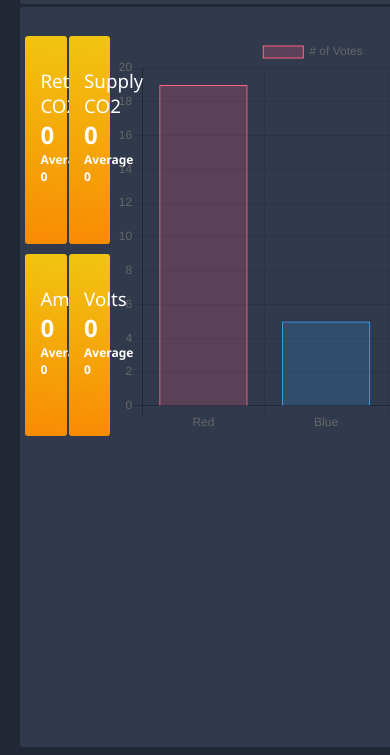
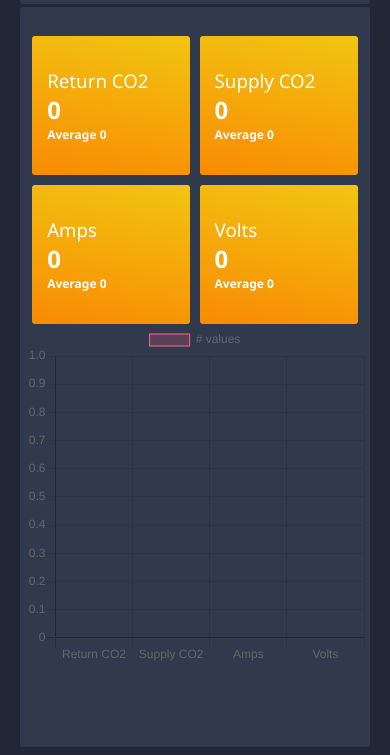
Before and after one commit to abhion/randommqttdash, a plain HTML site: page index.html in a window 390 px wide. Shown: the part 89-844 px from the top of the page. Drawn offline with nearby package versions, Linux system fonts and the light colour scheme.

Commit message:
mobile view

```diff
--- a/app.js
+++ b/app.js
@@ -11,17 +11,17 @@ const avgVolt = document.querySelector('#avgVolt');
 var ctx = document.getElementById('myChart');
 var ctx = document.getElementById('myChart').getContext('2d');
 
-let returnCarbonArray = [], supplyCarbArray = [], ampArray = [], voltArray = [];
+let returnCarbonArray = [], supplyCarbArray = [], ampArray = [], voltArray = [], averageArray = [];
 
 
 
 new Chart(ctx, {
     type: 'bar',
     data: {
-        labels: ['Red', 'Blue', 'Yellow'],
+        labels: ['Return CO2', 'Supply CO2', 'Amps', 'Volts'],
         datasets: [{
-            label: '# of Votes',
-            data: [{x:12, y: 19}, {x:3, y:5}, {x:2, y:3}],
+            label: '# values',
+            data: [],
             backgroundColor: [
                 'rgba(255, 99, 132, 0.2)',
                 'rgba(54, 162, 235, 0.2)',
@@ -66,7 +66,7 @@ function onConnectionLost(responseObject) {
     }
 }
 function onMessageArrived(message) {
-    debugger
+
     let messageArrived = null;
     if (message) {
         messageArrived = JSON.parse(JSON.stringify(message));
@@ -104,6 +104,7 @@ function refreshValues(){
     if(returnCarbonArray.length){
         retCarbVal.innerText = (+returnCarbonArray[returnCarbonArray.length - 1]).toFixed(2);
         avgRetCarb.innerText = calculateAverage(returnCarbonArray);
+        averageArray[0] =  calculateAverage(returnCarbonArray);
     }
     else{
         retCarbVal.innerText = 0;
@@ -113,6 +114,7 @@ function refreshValues(){
     if(voltArray.length){
         voltVal.innerText = (+voltArray[voltArray.length - 1]).toFixed(2);
         avgVolt.innerText = calculateAverage(voltArray);
+        averageArray[1] =  calculateAverage(voltArray);
     }
     else{
         voltVal.innerText = 0;
@@ -122,6 +124,8 @@ function refreshValues(){
     if(supplyCarbArray.length){
         supCarbVal.innerText = (+supplyCarbArray[supplyCarbArray.length - 1]).toFixed(2);
     avgSupCarb.innerText = calculateAverage(supplyCarbArray);
+    averageArray[2] =  calculateAverage(supplyCarbArray);
+
     }
     else{
         supCarbVal.innerText = 0;
@@ -131,6 +135,7 @@ function refreshValues(){
     if(ampArray.length){
         ampVal.innerText = (+ampArray[ampArray.length - 1]).toFixed(2);
         avgAmp.innerText = calculateAverage(ampArray);
+        averageArray[3] =  calculateAverage(ampArray);
     }
     else{
         ampVal.innerText = 0;
--- a/index.html
+++ b/index.html
@@ -75,7 +75,7 @@
                     <div id="dash-content-1-right">
                         <div id="chart-container">
                             <div id="chart">
-                                <canvas id="myChart" width="400" height="400"></canvas>
+                                <canvas id="myChart" width="100%" height="100%"></canvas>
                             </div>
                         </div>
                     </div>
--- a/paho-mqtt.js
+++ b/paho-mqtt.js
@@ -1037,7 +1037,7 @@ function onMessageArrived(message) {
 		};
 
 		ClientImpl.prototype._doConnect = function (wsurl) {
-			debugger
+
 		// When the socket is open, this client will send the CONNECT WireMessage using the saved parameters.
 			if (this.connectOptions.useSSL) {
 				var uriParts = wsurl.split(":");
--- a/style.css
+++ b/style.css
@@ -106,3 +106,26 @@ background: linear-gradient(10deg, rgba(241,141,17,1) 0%, rgba(249,139,3,1) 1%,
     color: white;
     font-size: 13px;
 }
+canvas{
+    width: 100% !important;
+    height: 100% !important;
+}
+@media screen and (max-width: 600px) {
+    #dash-content-1{
+        display: block;
+        flex-wrap: wrap;
+    }
+    #dash-content-1-left, #dash-content-1-right{
+        width: 100%;
+    }
+
+    #dash-content-1-right{
+        min-height: 445px;
+    }
+    #chart-container{
+        min-height: 445px;
+    }
+    #chart{
+        min-height: 445px;
+    }
+}
```
